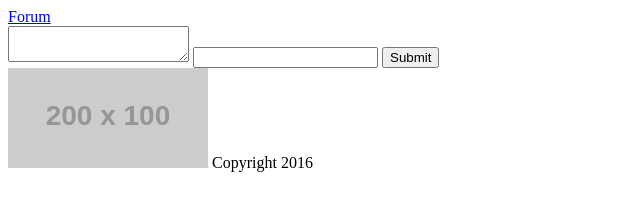
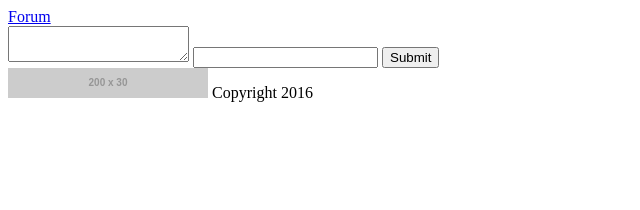
Before and after one commit to PoOwAa/epam-ui-training-2016-autumn-raymund-acs, a plain HTML site: page index.html in a window 1280 px wide. Shown: the whole page, without its empty margins (0-640 px from the left). Drawn offline with Linux system fonts and the light colour scheme; placeholder pictures from the web are drawn by us.

Commit message:
Fixed some issues in HTML skeleton

```diff
--- a/index.html
+++ b/index.html
@@ -3,9 +3,6 @@
     <head>
         <meta charset=utf-8 />
         <title>Oldal címe</title>
-    <!--[if IE]>
-        <script src="http://html5shiv.googlecode.com/svn/trunk/html5.js"></script>
-    <![endif]-->
     </head>
     <body>
         <header>
@@ -14,6 +11,7 @@
             </div>
         </header>
         <main>
+            <section>
                 <form name="myForm">
                     <textarea></textarea>
                     <input type="email">
@@ -22,9 +20,10 @@
                 <article class="topic">
 
                 </article>
+            </section>
         </main>
         <footer>
-        <img src="http://placehold.it/200x100">
+            <img src="http://placehold.it/200x30">
             Copyright 2016
         </footer>
 
```
Lines whose indentation alone changed are shown as unchanged.
